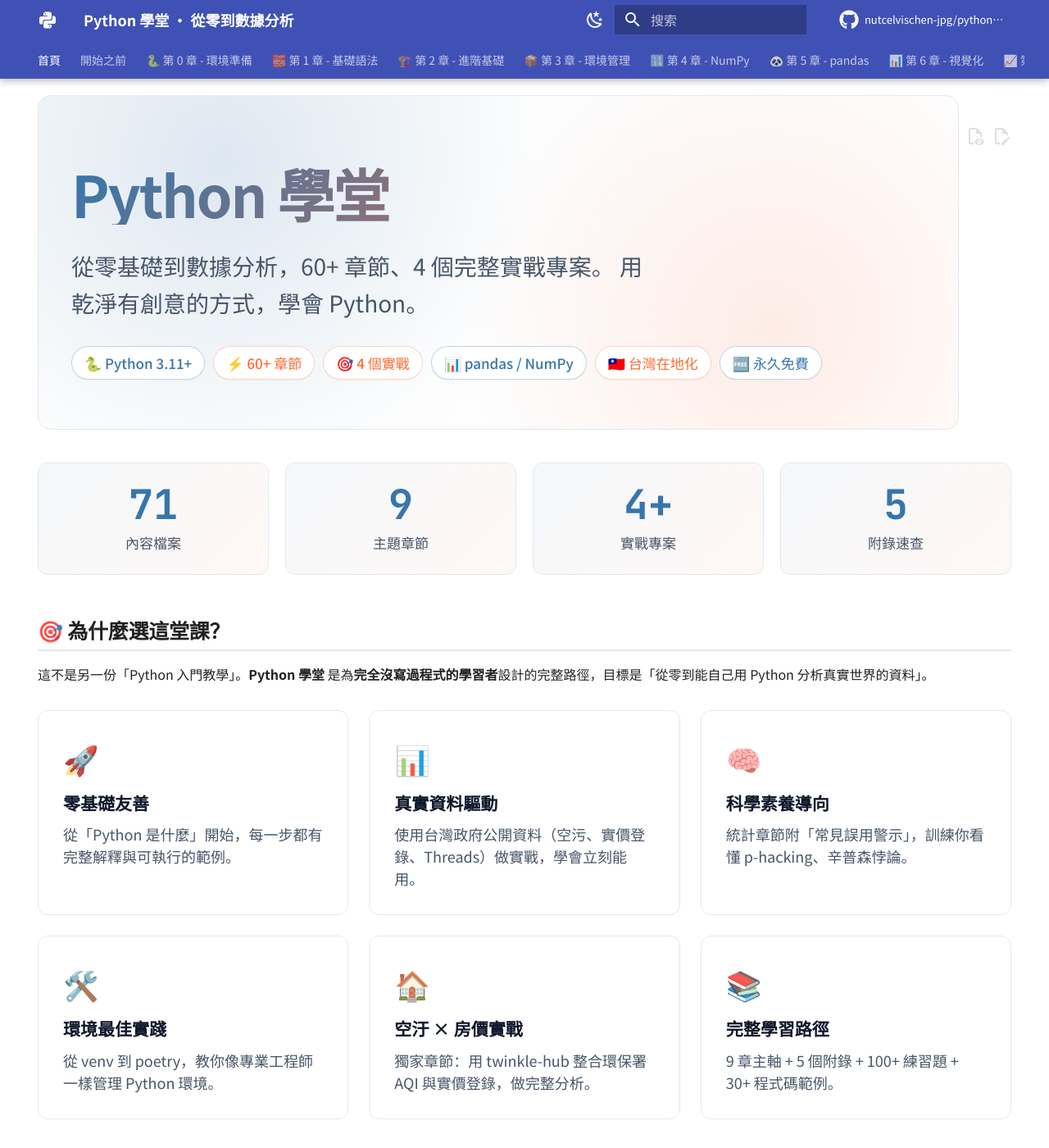
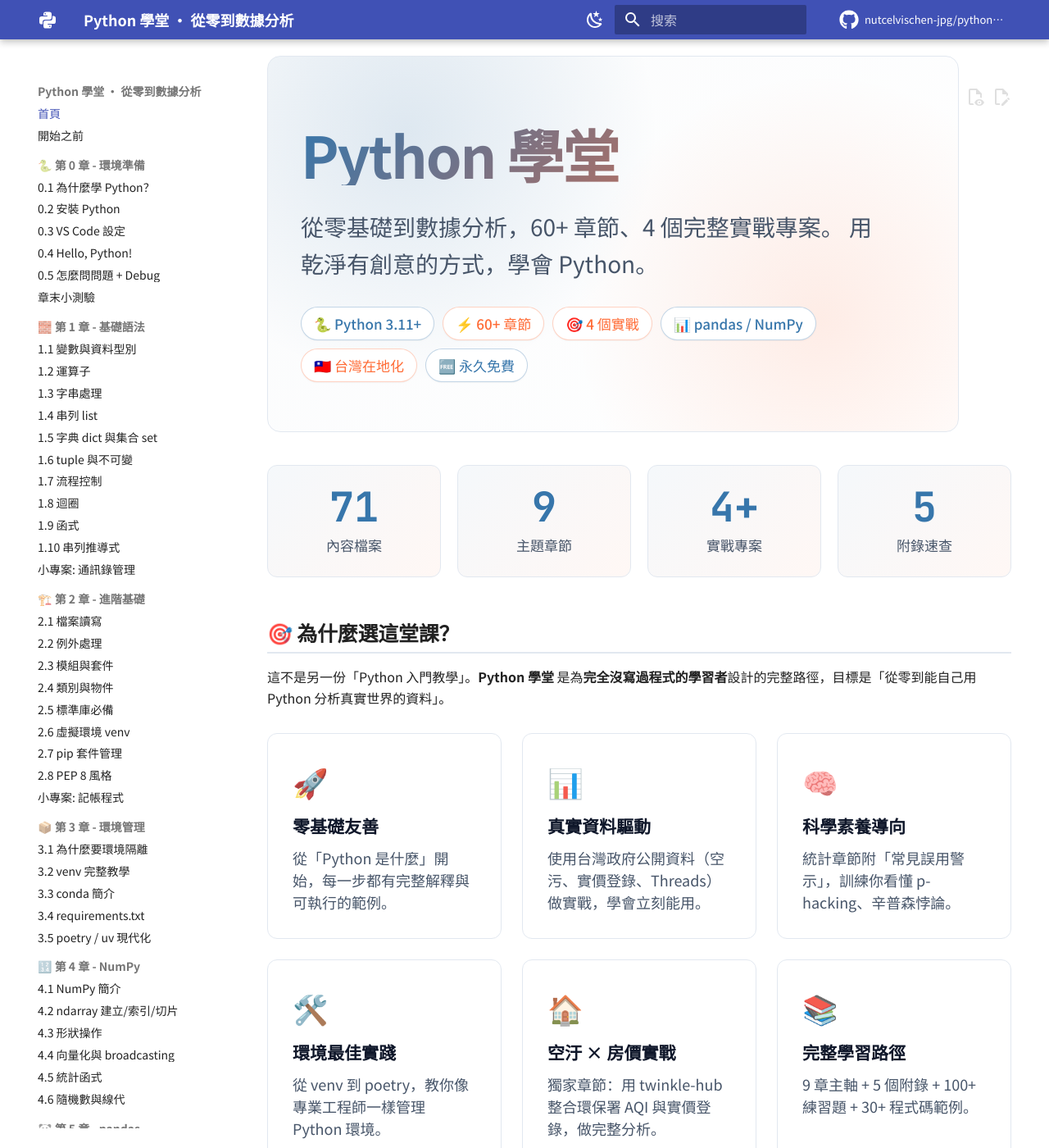
Before and after one commit to nutcelvischen-jpg/python-learning-site, an MkDocs documentation site: the page built from docs/index.md, in a window 1280 px wide and 1400 px high. Shown: the whole window at 82% size. Built offline with MkDocs 1.6.1 and Material for MkDocs 9.7.7, drawn with Linux system fonts in a browser that asks for light colours; comment, search, counter and statistics services are not loaded.

Commit message:
refactor(nav): 拿掉頂部 tabs, 整個課程都放左側 sidebar
老大反饋: 網站打開後, 頂部 nav 太多章節會被裁切, 不美觀
(mkdocs material 在小視窗 overflow nav tabs)

改法:
1. mkdocs.yml: 拿掉 navigation.tabs + navigation.tabs.sticky
   - 整個 nav 改走 navigation.sections + navigation.expand
   - 11 個章節 (0~9 + 附錄) 全部在左側 sidebar
2. docs/assets/css/extra.css: 加 sidebar CSS
   - .md-sidebar--primary 寬度 280px (原本預設窄)
   - 子章節縮排 0.6rem
   - 桌面寬度 (>= 76.25em) 強制 sidebar 永遠顯示

效果:
- 頂部只剩 logo + 搜尋 + 切換深淺色 (清爽)
- 左側 sidebar 永遠顯示整個章節樹
- 章節都展開, 一眼看到所有 77 個小節
- 不會再被小視窗裁切

```diff
--- a/docs/assets/css/extra.css
+++ b/docs/assets/css/extra.css
@@ -426,3 +426,23 @@
 [data-md-color-scheme="custom-dark"] .stat {
   background: linear-gradient(135deg, rgba(55, 118, 171, 0.15), rgba(255, 107, 53, 0.1));
 }
+
+/* ---------- Sidebar: 整個課程都展開, 寬度固定 ---------- */
+/* navigation.expand feature 已讓所有章節預設展開 */
+/* 這裡只調整 sidebar 寬度 + 子章節縮排 */
+
+.md-sidebar--primary {
+  width: 280px;
+}
+
+.md-sidebar--primary .md-nav__list .md-nav__list {
+  padding-left: 0.6rem;  /* 子章節縮排 */
+}
+
+/* 桌面寬度時 sidebar 永遠顯示 */
+@media (min-width: 76.25em) {
+  .md-sidebar--primary {
+    display: block !important;
+    visibility: visible !important;
+  }
+}
--- a/mkdocs.yml
+++ b/mkdocs.yml
@@ -33,8 +33,6 @@
         name: 切換到淺色模式
 
   features:
-    - navigation.tabs
-    - navigation.tabs.sticky
     - navigation.sections
     - navigation.expand
     - navigation.top
```
